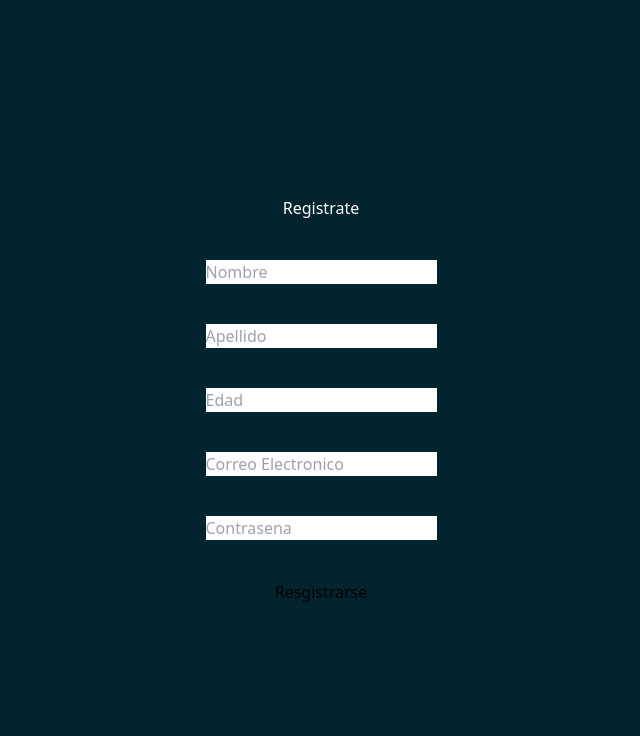
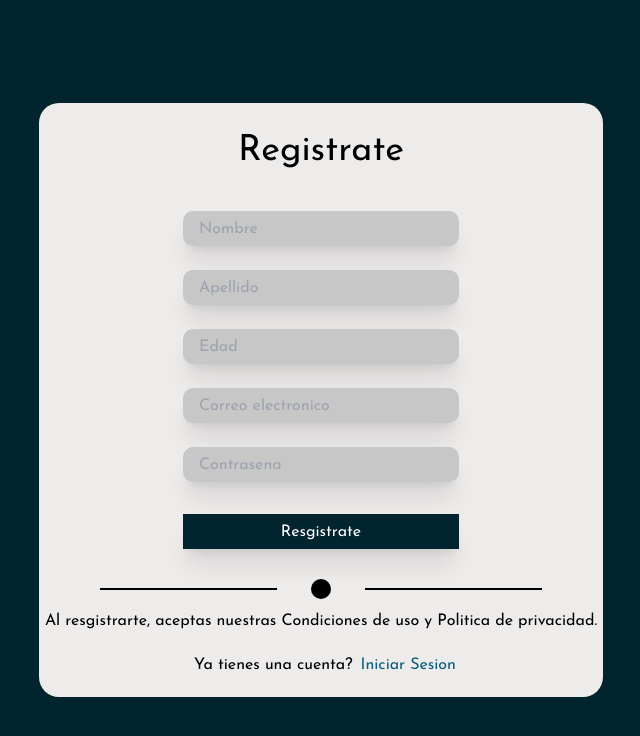
Before and after one commit to WSmithDR/HardwareMarketApp-Front, a React (Vite) app: page /register in a window 1280 px wide. Shown: the top 736 px of the page, without its empty margins (319-959 px from the left). Built offline with nearby package versions, Linux system fonts and the light colour scheme.

Commit message:
registerFormik

```diff
--- a/package.json
+++ b/package.json
@@ -11,6 +11,7 @@
   },
   "dependencies": {
     "@fontsource/josefin-sans": "^5.0.18",
+    "formik": "^2.4.5",
     "react": "^18.2.0",
     "react-dom": "^18.2.0",
     "react-redux": "^9.1.0",
--- a/src/components/Navbar.jsx
+++ b/src/components/Navbar.jsx
@@ -1,4 +1,4 @@
-import React from 'react'
+// import React from 'react'
 
 export const Navbar = () => {
   return (
@@ -8,6 +8,7 @@ export const Navbar = () => {
           <a href="#" className="text-black font-josefin shadow-xl">Home</a>
           <a href="#" className="text-black font-josefin shadow-xl">About</a>
           <a href="#" className="text-black font-josefin shadow-xl">Contact</a>
+          <a href="/register" className="text-black font-josefin shadow-xl">Register</a>
         </div>
       </div>
     </nav>
--- a/src/pages/StartPage/StartPage.jsx
+++ b/src/pages/StartPage/StartPage.jsx
@@ -13,13 +13,13 @@ export const StartPage = () => {
       </h1>
 
     <div className="p-12 relative bottom-4">
-      <button className="bg-colorButtons text-white h-9 w-40 font-josefin px-4 py-2 rounded shadow-xl">Comenzar</button>
+      <button className="transition ease-in-out delay-150 hover:-translate-y-1 hover:scale-110 hover:bg-[#01242F] duration-300 bg-colorButtons text-white h-9 w-40 font-josefin px-4 py-2 rounded shadow-xl">Comenzar</button>
     </div>
 
     <div className="flex flex-row justify-between relative top-10">
-        <img src="./public/images/igLogo.png" alt="logoig" className="p-5 cursor-pointer w-20 h-22 relative bottom-0" />
-        <img src="./public/images/twitterLogo.png" alt="twitterLogo" className="p-5 cursor-pointer w-20 h-22 relative bottom-0" />
-        <img src="./public/images/facebook-48.png" alt="facebookLogo" className="p-5 cursor-pointer w-20 h-22 relative bottom-0"/>
+        <img src="./public/images/igLogo.png" alt="logoig" className="transition ease-in-out delay-150 hover:-translate-y-1 hover:scale-110 hover:bg-customColor p-5 cursor-pointer w-20 h-22 relative bottom-0" />
+        <img src="./public/images/twitterLogo.png" alt="twitterLogo" className="transition ease-in-out delay-150 hover:-translate-y-1 hover:scale-110 hover:bg-customColor p-5 cursor-pointer w-20 h-22 relative bottom-0" />
+        <img src="./public/images/facebook-48.png" alt="facebookLogo" className="transition ease-in-out delay-150 hover:-translate-y-1 hover:scale-110 hover:bg-customColor p-5 cursor-pointer w-20 h-22 relative bottom-0"/>
     </div>
 
 
--- a/src/pages/register/Register.jsx
+++ b/src/pages/register/Register.jsx
@@ -1,31 +1,198 @@
 // import React from 'react'
 
+// import { useFormik } from "formik";
+import { Formik } from "formik";
+import { useNavigate } from "react-router-dom";
+
 export const Register = () => {
+  const navigator = useNavigate();
+
   return (
     <div className="flex flex-col justify-center items-center min-h-screen bg-colorButtons">
-      <h1 className="text-white">Registrate</h1>
-      <div>
-        <div className="m-10">
-          <input type="text" placeholder="Nombre" />
-        </div>
+      <Formik
+        initialValues={{
+          firstName: "",
+          lastName: "",
+          age: "",
+          email: "",
+          password: "",
+        }}
+        validate={(values) => {
+          const errors = {};
 
-        <div className="m-10">
-          <input type="text" placeholder="Apellido" />
-        </div>
+          // Campo Primer nombre
+          if (!values.firstName) {
+            errors.firstName = "Ingresa tu nombre";
+          } else if (!/^[a-zA-ZáéíóúÁÉÍÓÚüÜñÑ\s'-]+$/.test(values.firstName)) {
+            errors.firstName = "Nombre invalido";
+          }
 
-        <div className="m-10">
-          <input type="text" placeholder="Edad" />
-        </div>
+          // Campo Apellido
+          if (!values.lastName) {
+            errors.lastName = "Ingresa tu apellido";
+          } else if (!/^[a-zA-ZáéíóúÁÉÍÓÚüÜñÑ\s'-]+$/.test(values.lastName)) {
+            errors.lastName = "Apellido invalido";
+          }
 
-        <div className="m-10">
-          <input type="text" placeholder="Correo Electronico" />
-        </div>
+          //Campo edad
+          if (!values.age) {
+            errors.age = "Ingresa tu edad";
+          } else if (!/^[1-9]\d*$/.test(values.age)) {
+            errors.age = "Edad invalida";
+          }
 
-        <div className="m-10">
-          <input type="text" placeholder="Contrasena" />
-        </div>
-      </div>
-      <button>Resgistrarse</button>
+          // Campo email
+          if (!values.email) {
+            errors.email = "Ingresa tu correo";
+          } else if (
+            !/^[A-Z0-9._%+-]+@[A-Z0-9.-]+\.[A-Z]{2,}$/i.test(values.email)
+          ) {
+            errors.email = "Correo electronigo invalido";
+          }
+
+          // Campo password
+          if (!values.password) {
+            errors.password = "Ingresa una contrasena";
+          } else if (
+            !/^(?=.*[A-Za-z])(?=.*\d)(?=.*[@$!%*?&])[A-Za-z\d@$!%*?&]{8,}$/.test(
+              values.password
+            )
+          ) {
+            errors.password = "contrasena no valida";
+          }
+
+          return errors;
+        }}
+        onSubmit={(values, { setSubmitting }) => {
+          setTimeout(() => {
+            // alert(JSON.stringify(values, null, 2));
+            setSubmitting(false);
+          }, 400);
+        }}
+      >
+        {({
+          values,
+          errors,
+          touched,
+          handleChange,
+          handleBlur,
+          handleSubmit,
+          isSubmitting,
+          /* and other goodies */
+        }) => (
+          <div
+            className="flex flex-col justify-center items-center
+           bg-customColor w-[90%] sm:w-[80%] md:w-[60%] lg:w-[50%]
+           xl:w-[44%] 2xl:w-[40%] mx-auto h-[80%] sm:h-[75%] md:h-[70%]
+           lg:h-[65%] xl:h-[60%] 2xl:h-[55%] rounded-[20px]"
+          >
+            <form onSubmit={handleSubmit}>
+              <div className="flex flex-col items-center justify-center p-7">
+                <h1 className=" text-black text-lg sm:text-xl md:text-2xl lg:text-3xl xl:text-4xl 2xl:text-5xl font-josefin">
+                  Registrate
+                </h1>
+              </div>
+              <div className="flex flex-col justify-center items-center">
+                <input
+                  type="name"
+                  name="firstName"
+                  placeholder="Nombre"
+                  className=" bg-[#C8C7C7] m-3 rounded-[10px] font-josefin p-4 w-[330px] h-[35px] sm:w-[80%] md:w-[70%] lg:w-[60%] xl:w-[50%] 2xl:w-[40%] shadow-xl"
+                  onChange={handleChange}
+                  onBlur={handleBlur}
+                  value={values.firstName}
+                />
+                <p className="text-red-700">
+                  {errors.firstName && touched.firstName && errors.firstName}
+                </p>
+
+                <input
+                  type="name"
+                  name="lastName"
+                  placeholder="Apellido"
+                  className=" bg-[#C8C7C7] m-3 rounded-[10px] font-josefin p-4 w-[330px] h-[35px] sm:w-[80%] md:w-[70%] lg:w-[60%] xl:w-[50%] 2xl:w-[40%] shadow-xl"
+                  onChange={handleChange}
+                  onBlur={handleBlur}
+                  value={values.lastName}
+                />
+                <p className="text-red-700">
+                  {errors.lastName && touched.lastName && errors.lastName}
+                </p>
+
+                <input
+                  type="age"
+                  name="age"
+                  placeholder="Edad"
+                  className=" bg-[#C8C7C7] m-3 rounded-[10px] font-josefin p-4 w-[330px] h-[35px] sm:w-[80%] md:w-[70%] lg:w-[60%] xl:w-[50%] 2xl:w-[40%] shadow-xl"
+                  onChange={handleChange}
+                  onBlur={handleBlur}
+                  value={values.age}
+                />
+                <p className="text-red-700">
+                  {errors.age && touched.age && errors.age}
+                </p>
+
+                <input
+                  type="email"
+                  name="email"
+                  placeholder="Correo electronico"
+                  className=" bg-[#C8C7C7] m-3 rounded-[10px] font-josefin p-4 w-[330px] h-[35px] sm:w-[80%] md:w-[70%] lg:w-[60%] xl:w-[50%] 2xl:w-[40%] shadow-xl"
+                  onChange={handleChange}
+                  onBlur={handleBlur}
+                  value={values.email}
+                />
+                <p className="text-red-700">
+                  {errors.email && touched.email && errors.email}
+                </p>
+                <input
+                  type="password"
+                  name="password"
+                  placeholder="Contrasena"
+                  className=" bg-[#C8C7C7] m-3 rounded-[10px] font-josefin p-4 w-[330px] h-[35px] sm:w-[80%] md:w-[70%] lg:w-[60%] xl:w-[50%] 2xl:w-[40%] shadow-xl"
+                  onChange={handleChange}
+                  onBlur={handleBlur}
+                  value={values.password}
+                />
+                <p className="text-red-700">
+                  {errors.password && touched.password && errors.password}
+                </p>
+
+                <button
+                  className="bg-colorButtons text-white w-[130px] h-[35px] sm:w-[80%] md:w-[70%] lg:w-[60%] xl:w-[50%] 2xl:w-[40%] m-5 font-josefin shadow-xl"
+                  type="submit"
+                  disabled={isSubmitting}
+                >
+                  Resgistrate
+                </button>
+
+                <div className="items-center flex justify-between w-[80%] h-[40px]">
+                  <div className="w-[40%] border border-[#000000]"></div>
+                  <div className="w-[20px] h-[20px]  border-[#000000] rounded-[100%] bg-[#000000]"></div>
+                  <div className="w-[40%] border border-[#000000]"></div>
+                </div>
+
+                <div className="flex flex-row justify-center items-center">
+                  <p className="font-josefin text-center">
+                    Al resgistrarte, aceptas nuestras Condiciones de uso y
+                    Politica de privacidad.
+                  </p>
+                </div>
+                <div className="flex flex-row justify-center items-center">
+                  <p className="flex font-josefin p-5 ">
+                    Ya tienes una cuenta?
+                    <span
+                      className="relative left-2 text-[#05607C] cursor-pointer"
+                      onClick={() => navigator("/login")}
+                    >
+                      Iniciar Sesion
+                    </span>
+                  </p>
+                </div>
+              </div>
+            </form>
+          </div>
+        )}
+      </Formik>
     </div>
   );
 };
--- a/src/pages/welcomePage/WelcomePage.jsx
+++ b/src/pages/welcomePage/WelcomePage.jsx
@@ -17,13 +17,12 @@ const WelcomePage = () => {
 
       </div>
       <div className='text-center'>
-      <h1 className="text-3xl">
+      <h1 className="text-3xl font-josefin">
       Hardware Market
     </h1>
-    <p>BUEN ESTADO BUENOS PRODUCTOS</p>
+    <p className=''>BUEN ESTADO BUENOS PRODUCTOS</p>
       </div>
       <img className='w-10' src='/public/images/giftLoad.gif'></img>
-
     </div>
 
   )
```
Also changed, not shown: 1 other file (tests, documents, lock files or other folders).
